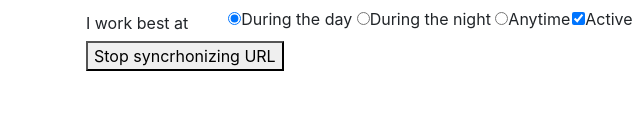
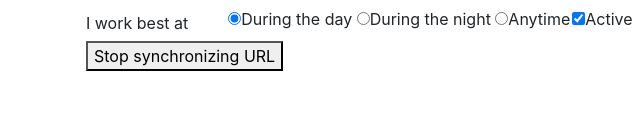
Before and after one commit to mooeypoo/formurlator, a website: page docs/demos.html in a window 1280 px wide. Shown: the part 660-800 px from the top of the page, 0-640 px from the left. Drawn offline with nearby package versions, Linux system fonts and the light colour scheme.

Commit message:
Fix typo in demos

```diff
--- a/docs/demos.html
+++ b/docs/demos.html
@@ -160,7 +160,7 @@
   			updateStopAllToggleLabel = function ( isStopped ) {
   				stopAllToggleButton.textContent = isStopped ?
   					'Start synchronizing URL' :
-  					'Stop syncrhonizing URL';
+					'Stop synchronizing URL';
   			};
 
   		formurlator.add( {
```
